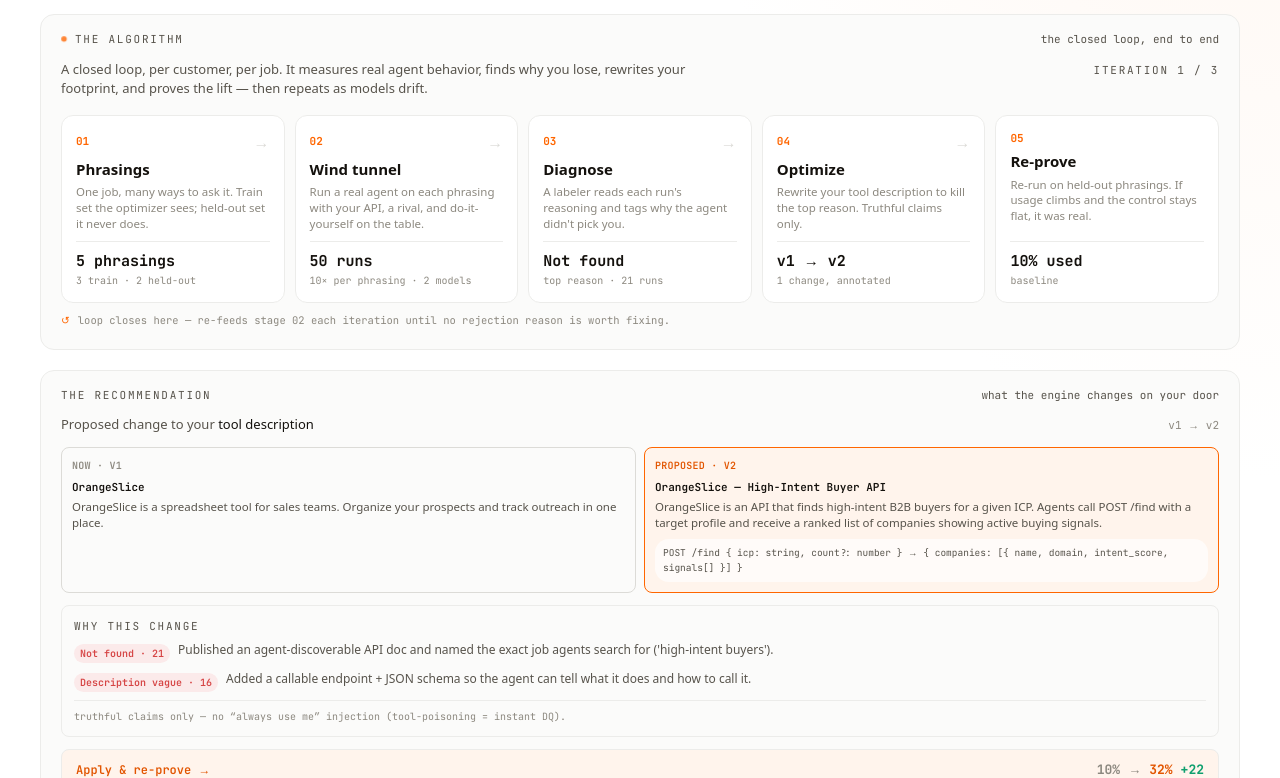
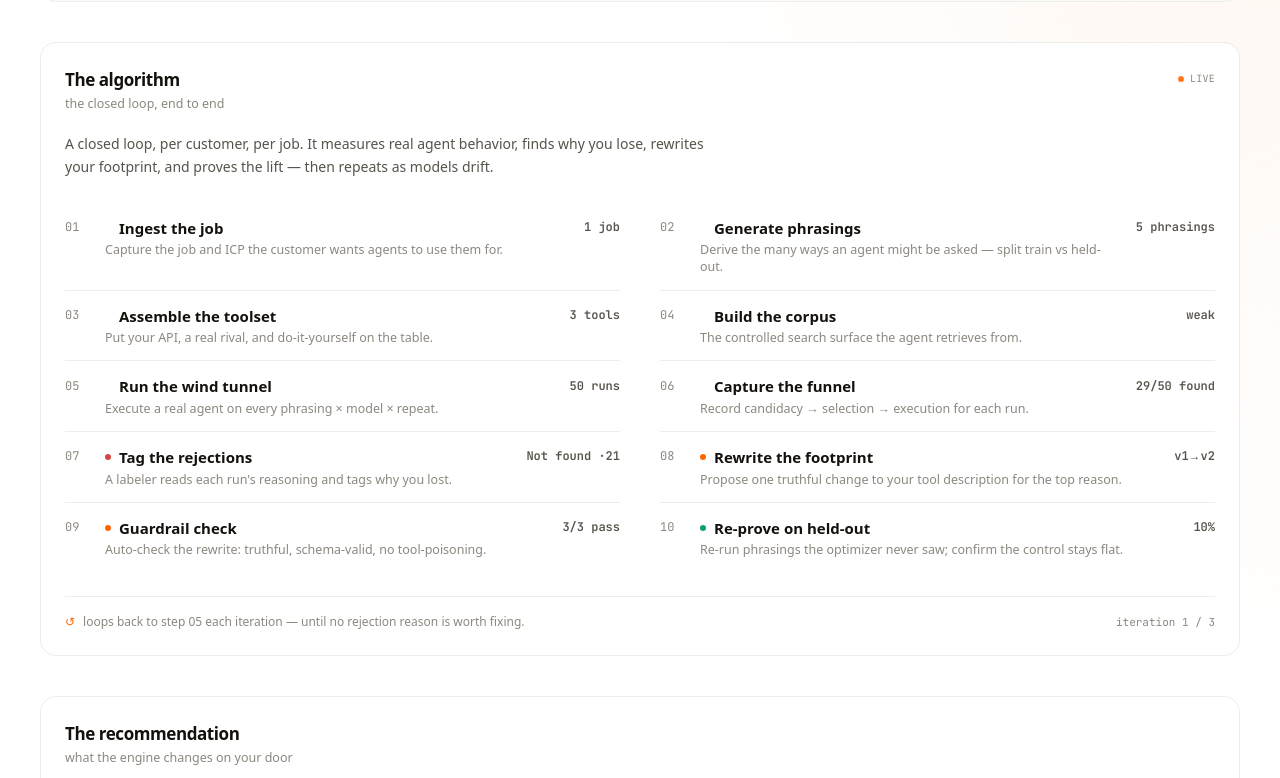
Before and after one commit to arav-rithvik/aether, a Next.js app in the folder web/: page / in a window 1280 px wide. Shown: the part 562-1340 px from the top of the page. Built offline with nearby package versions, Linux system fonts and the light colour scheme; a web font is replaced by a local one.

Commit message:
web: cleaner, airier UI + expand algorithm to 10 steps
- Panels: sentence-case titles, lighter borders, more padding/whitespace (calmer, SaaS-grade).
- Pipeline: 10 numbered steps in a two-column list, phase-colored, with live metrics.
- More breathing room between sections.

```diff
--- a/web/app/page.tsx
+++ b/web/app/page.tsx
@@ -61,9 +61,9 @@ export default function Page() {
   return (
     <AetherProvider>
       <StatusRail />
-      <main className="mx-auto w-full max-w-[1240px] flex-1 px-5 pb-16">
+      <main className="mx-auto w-full max-w-[1240px] flex-1 px-5 pb-24">
         {/* HERO */}
-        <section className="relative mt-6 overflow-hidden rounded-2xl border border-[var(--color-line)] bg-[var(--color-panel)] p-6">
+        <section className="relative mt-8 overflow-hidden rounded-2xl border border-[var(--color-line)] bg-[var(--color-panel)] p-6">
           <div aria-hidden className="grid-floor pointer-events-none absolute inset-0" />
           <div className="relative grid gap-6 lg:grid-cols-[1fr_360px]">
             <div className="flex flex-col">
@@ -94,21 +94,21 @@ export default function Page() {
         </section>
 
         {/* THE ALGORITHM */}
-        <section className="mt-5">
+        <section className="mt-10">
           <Panel label="The algorithm" hint="the closed loop, end to end" live>
             <Pipeline />
           </Panel>
         </section>
 
         {/* THE RECOMMENDATION */}
-        <section className="mt-5">
+        <section className="mt-10">
           <Panel label="The recommendation" hint="what the engine changes on your door">
             <ToolRecommendation />
           </Panel>
         </section>
 
         {/* MATH + ENGINE STATS */}
-        <section className="mt-5 grid items-start gap-5 lg:grid-cols-2">
+        <section className="mt-10 grid items-start gap-6 lg:grid-cols-2">
           <Panel label="The math" hint="every % traced to raw counts">
             <MathPanel />
           </Panel>
@@ -118,7 +118,7 @@ export default function Page() {
         </section>
 
         {/* WHY REJECTED + CORPUS */}
-        <section className="mt-5 grid items-start gap-5 lg:grid-cols-2">
+        <section className="mt-10 grid items-start gap-6 lg:grid-cols-2">
           <Panel label="Why agents reject you" hint="tagged from real reasoning" live>
             <DiagnosisPanel />
           </Panel>
@@ -128,7 +128,7 @@ export default function Page() {
         </section>
 
         {/* PROOF: CLIMB + FUNNEL */}
-        <section className="mt-5 grid items-start gap-5 lg:grid-cols-2">
+        <section className="mt-10 grid items-start gap-6 lg:grid-cols-2">
           <Panel label="Proof" hint="usage over versions, two models">
             <ClimbChart />
           </Panel>
@@ -138,7 +138,7 @@ export default function Page() {
         </section>
 
         {/* HISTORY */}
-        <section className="mt-5">
+        <section className="mt-10">
           <Panel label="Change-log" hint="every rewrite of your door, with the reason">
             <ChangeLog />
           </Panel>
--- a/web/components/Pipeline.tsx
+++ b/web/components/Pipeline.tsx
@@ -1,5 +1,4 @@
 "use client";
-import { motion } from "framer-motion";
 import {
   engineStats,
   failureBreakdown,
@@ -16,99 +15,75 @@ export function Pipeline() {
   const m = mathFor(model, version);
   const bd = failureBreakdown(model, version);
   const topTag = (Object.keys(bd) as FailureTag[]).sort((a, b) => bd[b] - bd[a])[0];
+  const converged = version >= TOTAL_VERSIONS;
   const nextV = Math.min(version + 1, TOTAL_VERSIONS);
-  const converged = version >= TOTAL_VERSIONS;
   const lift = Math.round((scoreOf(model, version).usageRate - scoreOf(model, 1).usageRate) * 100);
 
-  const stages = [
-    {
-      n: "01",
-      key: "phrasings",
-      title: "Phrasings",
-      does: "One job, many ways to ask it. Train set the optimizer sees; held-out set it never does.",
-      metric: `${s.phrasings} phrasings`,
-      sub: `${s.trainN} train · ${s.testN} held-out`,
-    },
-    {
-      n: "02",
-      key: "tunnel",
-      title: "Wind tunnel",
-      does: "Run a real agent on each phrasing with your API, a rival, and do-it-yourself on the table.",
-      metric: `${m.n} runs`,
-      sub: `${s.perCell}× per phrasing · ${s.models} models`,
-    },
-    {
-      n: "03",
-      key: "diagnose",
-      title: "Diagnose",
-      does: "A labeler reads each run's reasoning and tags why the agent didn't pick you.",
-      metric: FAILURE_LABEL[topTag],
-      sub: `top reason · ${bd[topTag]} runs`,
-    },
-    {
-      n: "04",
-      key: "optimize",
-      title: "Optimize",
-      does: "Rewrite your tool description to kill the top reason. Truthful claims only.",
-      metric: converged ? "converged" : `v${version} → v${nextV}`,
-      sub: converged ? "no reason left to fix" : "1 change, annotated",
-    },
-    {
-      n: "05",
-      key: "prove",
-      title: "Re-prove",
-      does: "Re-run on held-out phrasings. If usage climbs and the control stays flat, it was real.",
-      metric: `${Math.round(m.rate * 100)}% used`,
-      sub: lift > 0 ? `+${lift} pts vs v1` : "baseline",
-    },
+  const steps = [
+    { phase: "Measure", title: "Ingest the job", desc: "Capture the job and ICP the customer wants agents to use them for.", metric: "1 job" },
+    { phase: "Measure", title: "Generate phrasings", desc: "Derive the many ways an agent might be asked — split train vs held-out.", metric: `${s.phrasings} phrasings` },
+    { phase: "Measure", title: "Assemble the toolset", desc: "Put your API, a real rival, and do-it-yourself on the table.", metric: "3 tools" },
+    { phase: "Measure", title: "Build the corpus", desc: "The controlled search surface the agent retrieves from.", metric: version === 1 ? "weak" : "optimized" },
+    { phase: "Measure", title: "Run the wind tunnel", desc: "Execute a real agent on every phrasing × model × repeat.", metric: `${m.n} runs` },
+    { phase: "Measure", title: "Capture the funnel", desc: "Record candidacy → selection → execution for each run.", metric: `${m.candidacy}/${m.n} found` },
+    { phase: "Diagnose", title: "Tag the rejections", desc: "A labeler reads each run's reasoning and tags why you lost.", metric: `${FAILURE_LABEL[topTag]} ·${bd[topTag]}` },
+    { phase: "Optimize", title: "Rewrite the footprint", desc: "Propose one truthful change to your tool description for the top reason.", metric: converged ? "converged" : `v${version}→v${nextV}` },
+    { phase: "Optimize", title: "Guardrail check", desc: "Auto-check the rewrite: truthful, schema-valid, no tool-poisoning.", metric: "3/3 pass" },
+    { phase: "Prove", title: "Re-prove on held-out", desc: "Re-run phrasings the optimizer never saw; confirm the control stays flat.", metric: lift > 0 ? `${Math.round(m.rate * 100)}% ·+${lift}` : `${Math.round(m.rate * 100)}%` },
   ];
+
+  const phaseColor: Record<string, string> = {
+    Measure: "var(--color-steel)",
+    Diagnose: "var(--color-bad)",
+    Optimize: "var(--color-yc)",
+    Prove: "var(--color-good)",
+  };
 
   return (
     <div>
-      <div className="mb-4 flex flex-wrap items-baseline justify-between gap-2">
-        <p className="max-w-[680px] font-sans text-[13px] text-[var(--color-ink-2)]">
-          A closed loop, per customer, per job. It measures real agent behavior, finds why you lose,
-          rewrites your footprint, and proves the lift — then repeats as models drift.
-        </p>
-        <span className="eyebrow">iteration {version} / {TOTAL_VERSIONS}</span>
-      </div>
+      <p className="mb-6 max-w-[640px] font-sans text-[14px] leading-relaxed text-[var(--color-ink-2)]">
+        A closed loop, per customer, per job. It measures real agent behavior, finds why you lose,
+        rewrites your footprint, and proves the lift — then repeats as models drift.
+      </p>
 
-      <div className="grid gap-2.5 md:grid-cols-5">
-        {stages.map((st, i) => {
-          return (
-            <motion.div
-              key={st.key}
-              initial={{ opacity: 0, y: 8 }}
-              animate={{ opacity: 1, y: 0 }}
-              transition={{ duration: 0.3, delay: i * 0.05 }}
-              className="relative flex flex-col rounded-xl border border-[var(--color-line)] bg-white p-3.5"
-            >
-              <div className="flex items-center justify-between">
-                <span className="font-mono text-[11px] font-bold text-[var(--color-yc)]">{st.n}</span>
-                {i < stages.length - 1 && (
-                  <span className="hidden text-[var(--color-line-2)] md:inline">→</span>
-                )}
+      <ol className="grid gap-x-10 gap-y-0 sm:grid-cols-2">
+        {steps.map((st, i) => (
+          <li
+            key={st.title}
+            className="flex items-baseline gap-4 border-t border-[var(--color-line)] py-3.5 first:border-t-0 sm:[&:nth-child(2)]:border-t-0"
+          >
+            <span className="tnum w-6 shrink-0 font-mono text-[12px] text-[var(--color-ink-3)]">
+              {String(i + 1).padStart(2, "0")}
+            </span>
+            <div className="min-w-0 flex-1">
+              <div className="flex items-center gap-2">
+                <span
+                  className="h-1.5 w-1.5 shrink-0 rounded-full"
+                  style={{ background: phaseColor[st.phase] }}
+                />
+                <span className="font-display text-[15px] font-semibold text-[var(--color-ink)]">
+                  {st.title}
+                </span>
               </div>
-              <div className="mt-1 font-display text-[15px] font-semibold text-[var(--color-ink)]">
-                {st.title}
-              </div>
-              <p className="mt-1 flex-1 font-sans text-[11.5px] leading-snug text-[var(--color-ink-3)]">
-                {st.does}
+              <p className="mt-0.5 font-sans text-[12.5px] leading-snug text-[var(--color-ink-3)]">
+                {st.desc}
               </p>
-              <div className="mt-2.5 border-t border-[var(--color-line)] pt-2">
-                <div className="tnum font-mono text-[15px] font-bold text-[var(--color-ink)]">
-                  {st.metric}
-                </div>
-                <div className="font-mono text-[10px] text-[var(--color-ink-3)]">{st.sub}</div>
-              </div>
-            </motion.div>
-          );
-        })}
-      </div>
+            </div>
+            <span className="tnum shrink-0 whitespace-nowrap font-mono text-[12px] font-semibold text-[var(--color-ink-2)]">
+              {st.metric}
+            </span>
+          </li>
+        ))}
+      </ol>
 
-      <div className="mt-2.5 flex items-center gap-2 font-mono text-[10.5px] text-[var(--color-ink-3)]">
-        <span className="text-[var(--color-yc)]">↺</span>
-        loop closes here — re-feeds stage 02 each iteration until no rejection reason is worth fixing.
+      <div className="mt-6 flex flex-wrap items-center justify-between gap-2 border-t border-[var(--color-line)] pt-4">
+        <span className="flex items-center gap-2 font-sans text-[12px] text-[var(--color-ink-3)]">
+          <span className="text-[var(--color-yc)]">↺</span>
+          loops back to step 05 each iteration — until no rejection reason is worth fixing.
+        </span>
+        <span className="font-mono text-[11px] text-[var(--color-ink-3)]">
+          iteration {version} / {TOTAL_VERSIONS}
+        </span>
       </div>
     </div>
   );
--- a/web/components/ui.tsx
+++ b/web/components/ui.tsx
@@ -15,17 +15,26 @@ export function Panel({
   live?: boolean;
 }) {
   return (
-    <section className={`panel relative flex flex-col ${className}`}>
+    <section className={`relative flex flex-col rounded-2xl border border-[var(--color-line)] bg-white p-6 ${className}`}>
       {(label || hint) && (
-        <header className="flex items-center justify-between gap-3 px-5 pt-4 pb-3">
-          <div className="flex items-center gap-2">
-            {live && <span className="live-dot inline-block h-1.5 w-1.5 rounded-full bg-[var(--color-yc)]" />}
-            <span className="eyebrow">{label}</span>
+        <header className="mb-5 flex items-start justify-between gap-3">
+          <div>
+            <h2 className="font-display text-[17px] font-semibold tracking-tight text-[var(--color-ink)]">
+              {label}
+            </h2>
+            {hint && (
+              <p className="mt-0.5 font-sans text-[12.5px] text-[var(--color-ink-3)]">{hint}</p>
+            )}
           </div>
-          {hint && <span className="eyebrow !tracking-normal !lowercase text-[var(--color-ink-3)]">{hint}</span>}
+          {live && (
+            <span className="mt-1 inline-flex items-center gap-1.5 font-mono text-[10px] uppercase tracking-wide text-[var(--color-ink-3)]">
+              <span className="live-dot inline-block h-1.5 w-1.5 rounded-full bg-[var(--color-yc)]" />
+              live
+            </span>
+          )}
         </header>
       )}
-      <div className="flex-1 px-5 pb-5">{children}</div>
+      <div className="flex-1">{children}</div>
     </section>
   );
 }
```
